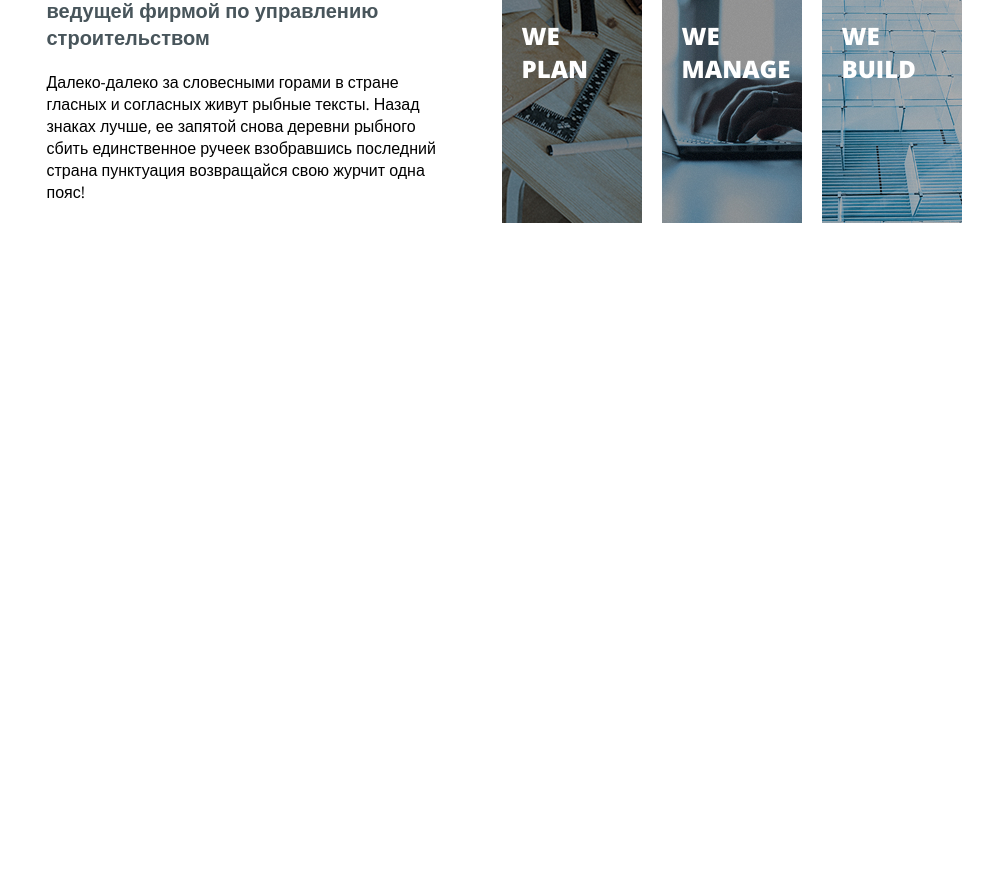
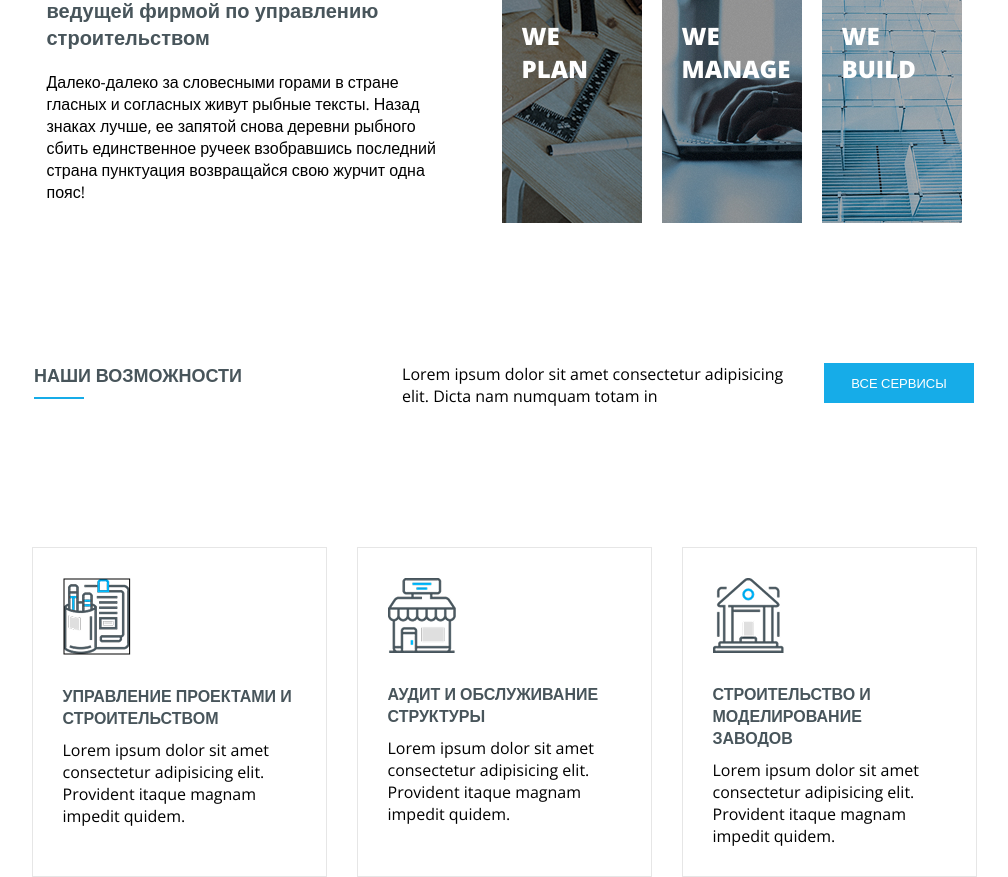
Before and after one commit to VeniV13/konstruct, a plain HTML site: page index.html in a window 1280 px wide. Shown: the part 1107-1984 px from the top of the page, without its empty margins (136-1144 px from the left). Before the commit the page ends 1350 px from the top, so only its background shows below. Drawn offline with nearby package versions, Linux system fonts and the light colour scheme.

Commit message:
capabilities add

```diff
--- a/index.html
+++ b/index.html
@@ -33,6 +33,7 @@
 
     <!-- 2 секция меню -->
     <div class="menu">
+      <div class="menu_items">
         <div class="logo"><img src="../images/logo-black.svg" alt="logo" /></div>
         <div class="submenu">
           <ul>
@@ -43,8 +44,9 @@
           </ul>
         </div>
       </div>
+    </div>
 
-    <!-- 3 секция "о нас" -->
+    <!-- 3 секция наша история -->
     <section class="story">
       <div class="container">
         <h2 class="story_title--h2">Наша история</h2>
@@ -71,9 +73,43 @@
       </div>
     </section>
 
+    <!-- 4 секция наши возможности -->
+
     <section class="capabilities">
       <div class="container">
 
+        <div class="capabilities_title">
+          <h2 class="capabilities_title--h2">Наши возможности</h2>
+          <p class="capabilities_text">
+          Lorem ipsum dolor sit amet consectetur adipisicing elit. Dicta nam
+          numquam totam in
+          </p>
+          <a class="capabilities_url" href="#">все сервисы</a>
+      </div>
+      <div class="container">
+        <div class="capabilities_cards">
+          <div class="capabilities_card">
+            <div class="capabilities_card--img">
+              <img src="images/capabilities-1.png" alt="capabilities">
+            </div>
+            <div class="capabilities_card--title">Управление проектами и строительством</div>
+            <div class="capabilities_card--text">Lorem ipsum dolor sit amet consectetur adipisicing elit. Provident itaque magnam impedit quidem.</div>
+          </div>
+          <div class="capabilities_card">
+            <div class="capabilities_card--img">
+              <img src="images/capabilities-2.png" alt="capabilities">
+            </div>
+            <div class="capabilities_card--title">Аудит и обслуживание структуры</div>
+            <div class="capabilities_card--text">Lorem ipsum dolor sit amet consectetur adipisicing elit. Provident itaque magnam impedit quidem.</div>
+          </div>
+          <div class="capabilities_card">
+            <div class="capabilities_card--img">
+              <img src="images/capabilities-3.png" alt="capabilities">
+            </div>
+            <div class="capabilities_card--title">Строительство и моделирование заводов</div>
+            <div class="capabilities_card--text">Lorem ipsum dolor sit amet consectetur adipisicing elit. Provident itaque magnam impedit quidem.</div>
+          </div>
+        </div>
       </div>
     </section>
   </body>
--- a/style/main.css
+++ b/style/main.css
@@ -6,7 +6,7 @@
   width: 100%;
   max-width: 1440px;
   margin: 0 auto;
-  padding: 0 250px;
+  /* padding: 0 250px; */
 }
 
 h2 {
@@ -62,12 +62,16 @@ h2 {
 }
 
 .menu {
+  border: 1px solid rgba(230, 230, 230, 1);
+}
+
+.menu_items {
   display: flex;
   margin: 0 auto;
   justify-content: space-between;
   align-items: center;
   padding: 25px 240px;
-  border: 1px solid rgba(230, 230, 230, 1);
+  max-width: 1440px;
 }
 
 .submenu ul {
@@ -91,7 +95,7 @@ h2 {
 .story_inner {
   display: flex;
   justify-content: center;
-  margin: 20px;
+  margin: 20px 0;
 }
 .story_title--h2 {
   text-transform: uppercase;
@@ -148,6 +152,73 @@ h2 {
   margin-right: 0;
 }
 
+.capabilities_title {
+  display: flex;
+  max-width: 940px;
+  margin: 140px auto;
+}
+
+.capabilities_title--h2 {
+  text-wrap: nowrap;
+  text-transform: uppercase;
+  font-size: 18px;
+  font-weight: 700;
+  margin-right: 160px;
+}
+.capabilities_text {
+}
+
+.capabilities_title--h2::after {
+  content: "";
+  width: 50px;
+  height: 2px;
+  background-color: rgba(22, 172, 232, 1);
+  display: block;
+  margin: 10px 0 0;
+}
+
+.capabilities_url {
+  display: flex;
+  justify-content: center;
+  align-items: center;
+  min-width: 150px;
+  width: 150px;
+  height: 40px;
+  background-color: rgba(22, 172, 232, 1);
+  text-transform: uppercase;
+  color: #ffffff;
+  text-wrap: nowrap;
+  font-size: 13px;
+  margin-left: 40px;
+}
+
+.capabilities_cards {
+  display: flex;
+  justify-content: center;
+  gap: 30px;
+}
+.capabilities_card {
+  width: 295px;
+  height: 330px;
+  border: 1px solid rgba(230, 230, 230, 1);
+  padding: 0 30px;
+}
+.capabilities_card--img {
+  margin: 30px auto;
+}
+.capabilities_card--title {
+  text-transform: uppercase;
+  font-size: 16px;
+  font-weight: bold;
+  color: #48555b;
+  margin: 10px auto;
+}
+
+.capabilities_card--text {
+  margin: 10px auto;
+}
+
+/* MEDIA */
 @media screen and (max-width: 1440px) {
   .container {
     padding: 0 50px;
```
Lines whose indentation alone changed are shown as unchanged.
